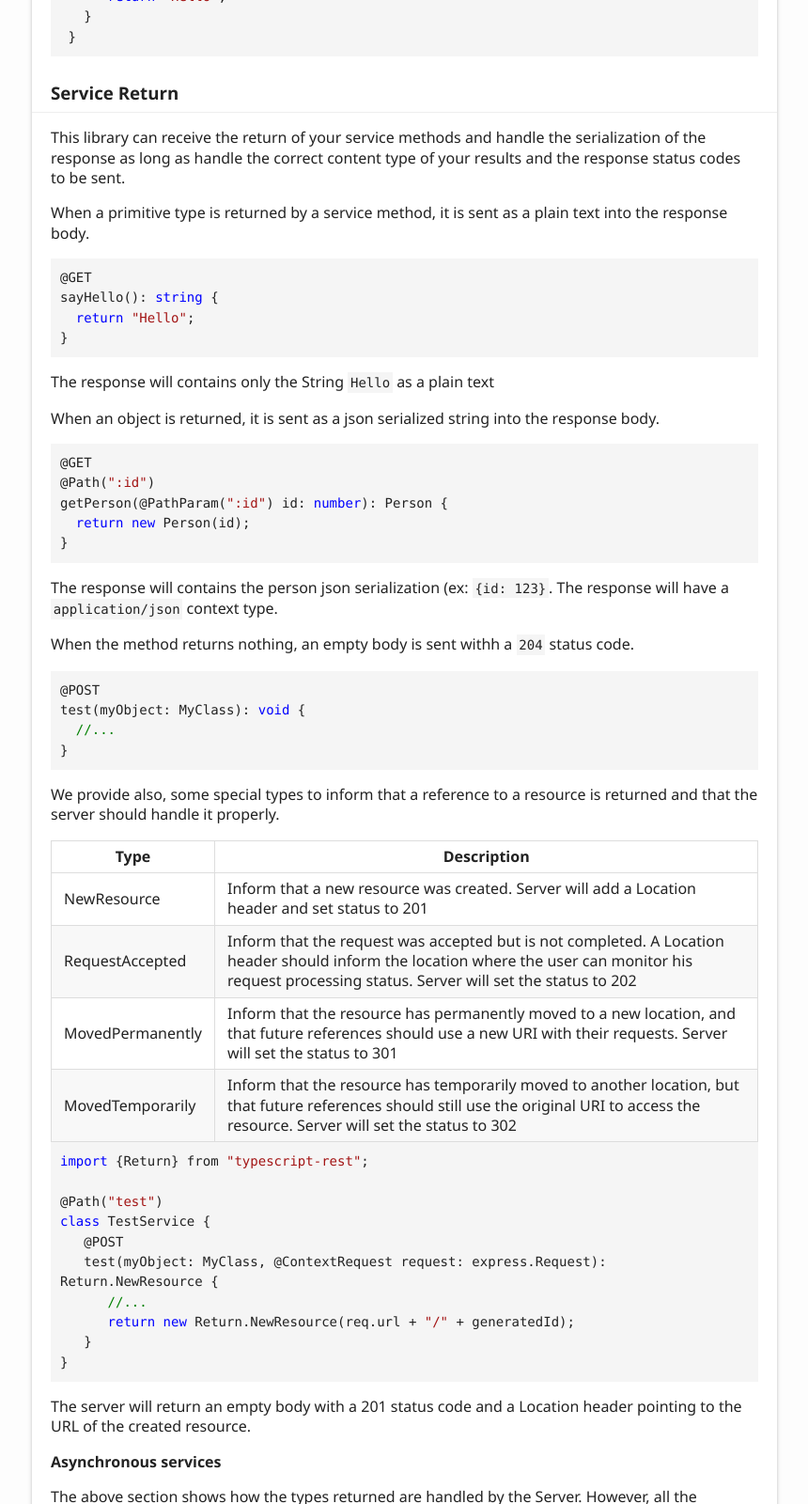
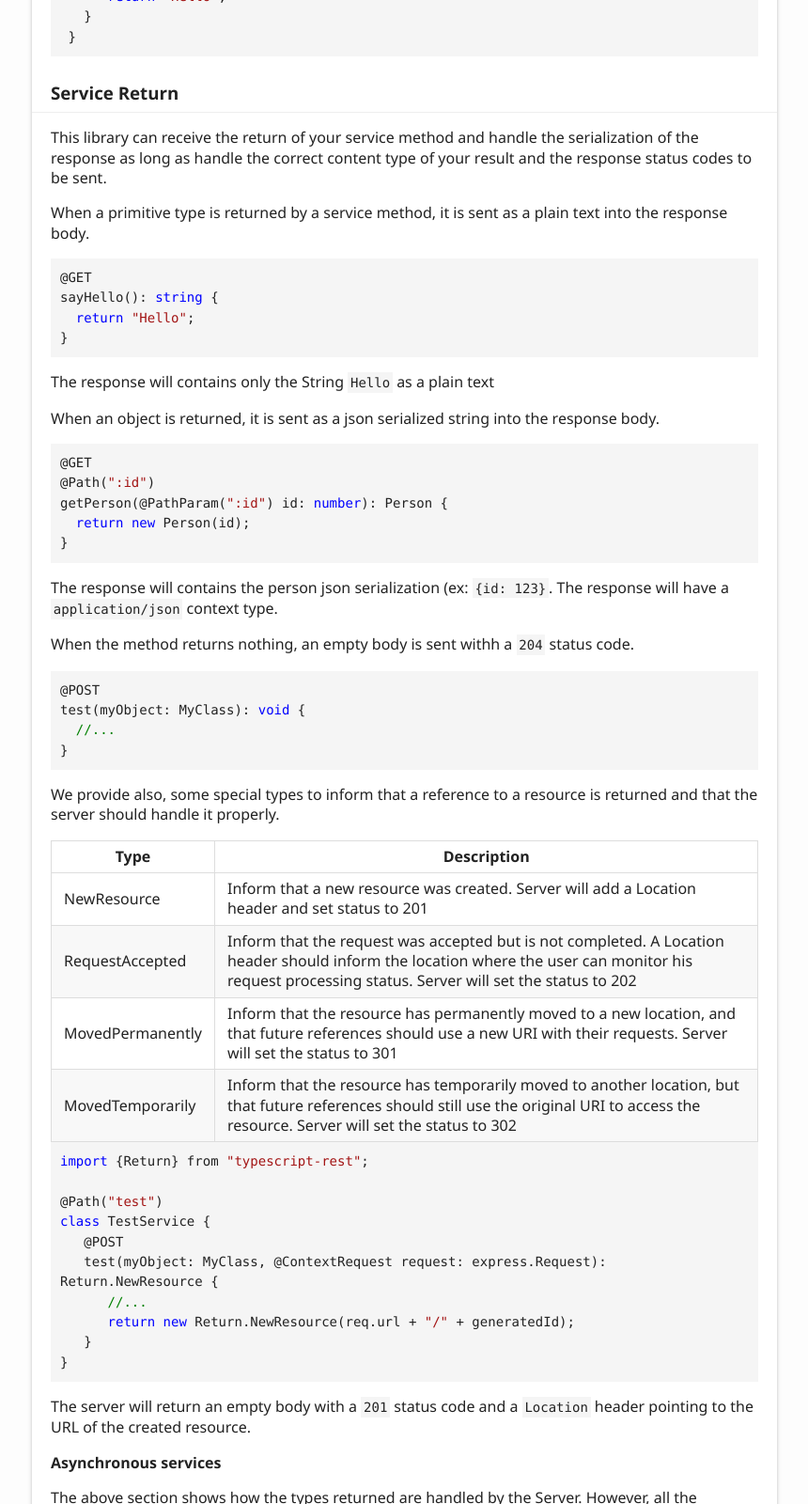
Before and after one commit to thiagobustamante/typescript-rest, a website: page doc/index.html in a window 1280 px wide. Shown: the part 8320-9920 px from the top of the page at 94% size, without its empty margins (6-866 px from the left). Drawn offline with Linux system fonts and the light colour scheme.

Commit message:
Improve Documentation

```diff
--- a/doc/index.html
+++ b/doc/index.html
@@ -433,8 +433,8 @@ req.<span class="hljs-string">params:</span> { <span class="hljs-string">"genus"
  }
 </code></pre>
 				<h3 id="service-return">Service Return</h3>
-				<p>This library can receive the return of your service methods and handle the serialization of the response as long as
-				handle the correct content type of your results and the response status codes to be sent.</p>
+				<p>This library can receive the return of your service method and handle the serialization of the response as long as
+				handle the correct content type of your result and the response status codes to be sent.</p>
 				<p>When a primitive type is returned by a service method, it is sent as a plain text into the response body.</p>
 				<pre><code class="lang-typescript">@GET
 sayHello(): <span class="hljs-built_in">string</span> {
@@ -496,7 +496,7 @@ test(myObject: MyClass): <span class="hljs-built_in">void</span> {
    }
 }
 </code></pre>
-				<p>The server will return an empty body with a 201 status code and a Location header pointing to
+				<p>The server will return an empty body with a <code>201</code> status code and a <code>Location</code> header pointing to
 				the URL of the created resource. </p>
 				<h4 id="asynchronous-services">Asynchronous services</h4>
 				<p>The above section shows how the types returned are handled by the Server. However, all the previous examples are working
@@ -525,8 +525,6 @@ test(myObject: MyClass): <span class="hljs-built_in">void</span> {
    }
 }
 </code></pre>
-				<p>You can call reject on your promises passing any error defined on the <a href="#errors">Errors</a> section, or event
-				a simple error message.</p>
 				<p>An important point here to note is that you can inform your return type explicitly or not, as you can see
 				in the above example.  </p>
 				<h3 id="errors">Errors</h3>
```
Also changed, not shown: README.md.
